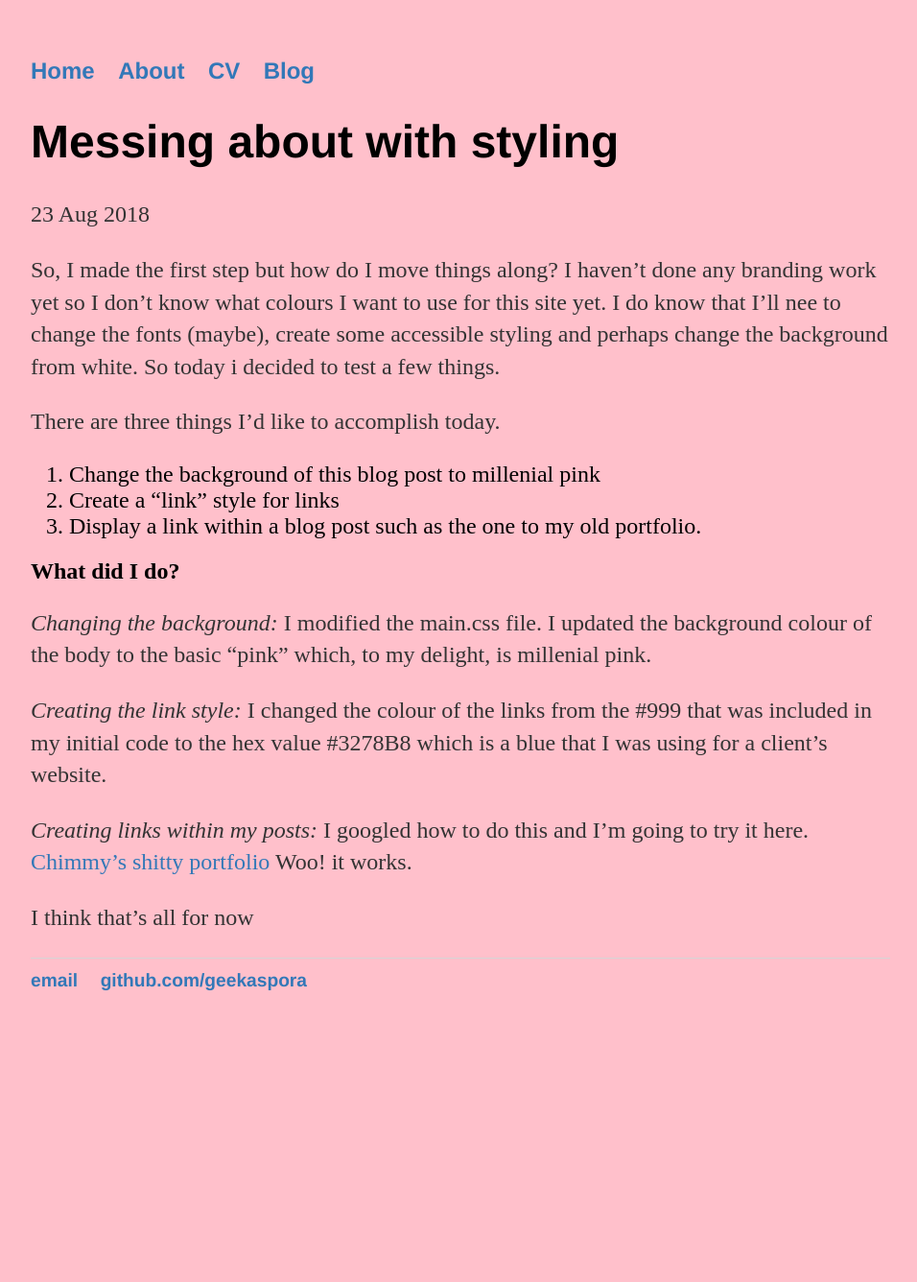
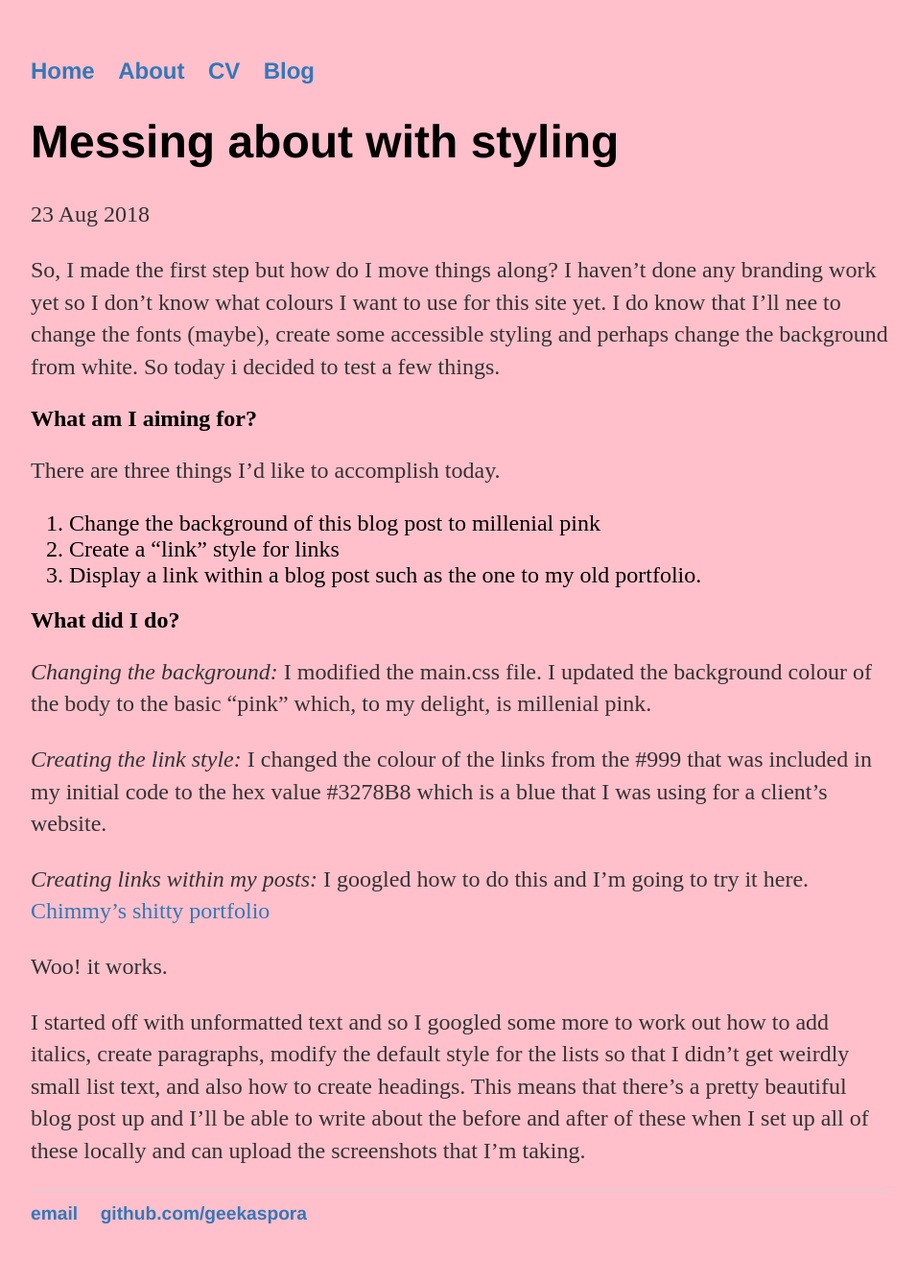
Before and after one commit to geekaspora/geekaspora.github.io, a Jekyll site: the page built from _posts/2018-08-23-messing-about-with-styling.md, in a window 1280 px wide. Shown: the whole page at 96% size, without its empty margins (160-1116 px from the left). Built offline with Jekyll 4.4.1, drawn with Linux system fonts in a browser that asks for light colours; before the commit the page ends 1093 px from its top, so only the background shows below that.

Commit message:
Update 2018-08-23-messing-about-with-styling.md
Styling changes applied to get the text looking a bit better than default.

```diff
--- a/_posts/2018-08-23-messing-about-with-styling.md
+++ b/_posts/2018-08-23-messing-about-with-styling.md
@@ -6,6 +6,7 @@ date: 2018-08-23
 
 So, I made the first step but how do I move things along? I haven't done any branding work yet so I don't know what colours I want to use for this site yet. I do know that I'll nee to change the fonts (maybe), create some accessible styling and perhaps change the background from white. So today i decided to test a few things.
 
+## What am I aiming for?
 There are three things I'd like to accomplish today.
 1. Change the background of this blog post to millenial pink
 2. Create a "link" style for links
@@ -17,6 +18,7 @@ There are three things I'd like to accomplish today.
 *Creating the link style:* I changed the colour of the links from the #999 that was included in my initial code to the hex value #3278B8 which is a blue that I was using for a client's website.
 
 *Creating links within my posts:* I googled how to do this and I'm going to try it here. [Chimmy's shitty portfolio](https://docs.google.com/presentation/d/1PXrh6hX5beEu9kVZdvG5lwpn_lp1vBN_vVgp3mi4Kpw/edit#slide=id.gc6f80d1ff_0_0)
+
 Woo! it works.
 
-I think that's all for now
+I started off with unformatted text and so I googled some more to work out how to add italics, create paragraphs, modify the default style for the lists so that I didn't get weirdly small list text, and also how to create headings. This means that there's a pretty beautiful blog post up and I'll be able to write about the before and after of these when I set up all of these locally and can upload the screenshots that I'm taking.
```
